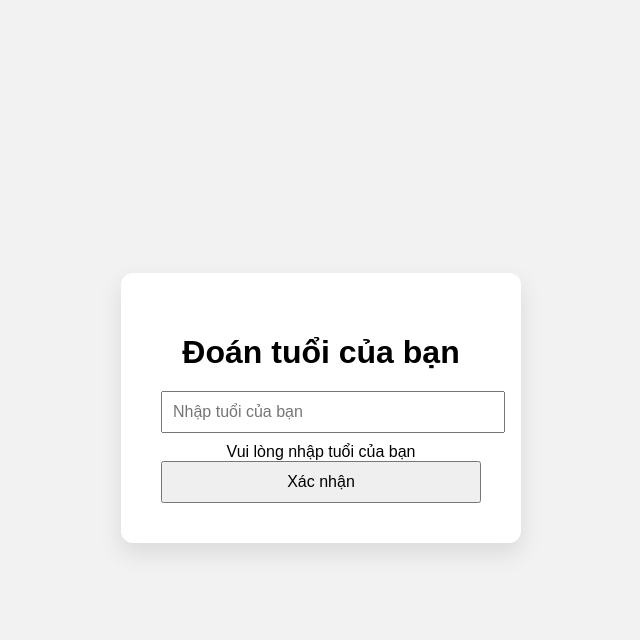
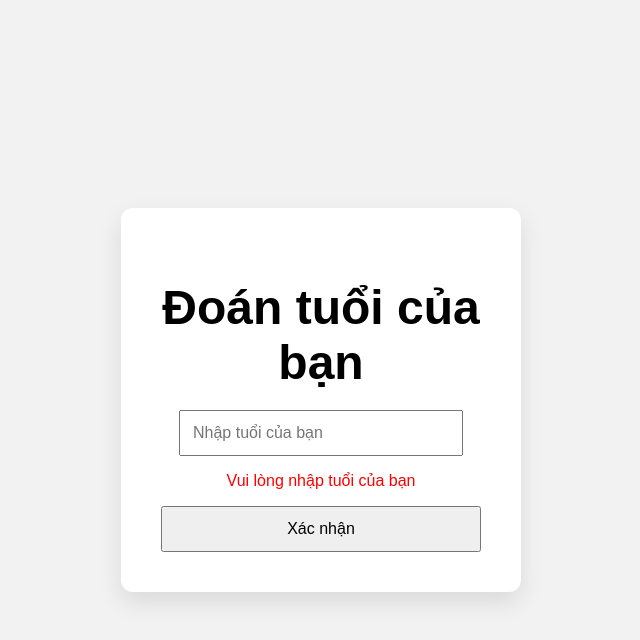
Before and after one commit to hoangphong280907-cyber/doan-tuoi-cua-ban, a plain HTML site: page index.html in a window 1280 px wide. Both pictures are taken after a click on the button "Xác nhận". Shown: the whole page, without its empty margins (319-959 px from the left). Drawn offline with Linux system fonts and the light colour scheme.

Commit message:
Add files via upload

```diff
--- a/index.html
+++ b/index.html
@@ -2,6 +2,8 @@
 <html>
 <head>
     <meta charset="UTF-8">
+    <meta name="viewpoint"
+    content="width=device-width, initial-scale=1.0">
     <title>Đoán tuổi của bạn</title>
     <style>
         body {
@@ -9,6 +11,9 @@
             display: flex;
             justify-content: center;
             align-items: center;
+            text-align: center;
+            margin: 0;
+            flex-direction: column;
             height: 100vh;
             background: #f2f2f2;
         }
@@ -23,19 +28,19 @@
         }
 
         h1 {
-            font-size: 32px;
+            font-size: clamp(28px, 6vw, 48px);
             margin-bottom: 20px;
         }
 
         input {
-        padding: 10px;
-        width: 100%;
+        padding: 12px;
+        width: 80%;
         font-size: 16px;
-        margin-bottom: 10px;
+        max-width: 300px;
     }
 
         button {
-        padding: 10px;
+        padding: 12px 20px;
         width: 100%;
         font-size: 16px;
         cursor: pointer;
@@ -67,12 +72,12 @@
 <div class="container">
     <h1>Đoán tuổi của bạn</h1>
 
-    <input tyoe="number" id="ageInput" placeholder="Nhập tuổi của bạn">
-    <div class="error" id="error">Vui lòng nhập tuổi của bạn</div>
+    <input id="age" type="number" placeholder="Nhập tuổi của bạn" min="1" max="100">
+    <p id="error" style="color: red;">Vui lòng nhập tuổi của bạn</p>
 
     <button onclick="submitAge()">Xác nhận</button>
 
-    <div class="loading" id="loading">
+    <div id="loading" style="display: none;">
         <p>Đang phân tích...</p>
         <progress id="bar" value="0" max="100"></progress>
     </div>
@@ -82,11 +87,19 @@
 
 <script>
 function submitAge() {
-    const age = document.getElementById("ageInput").value;
+    const ageInput = document.getElementById("age");
     const error = document.getElementById("error");
+    const result = document.getElementById("result");
+    const loading = document.getElementById("loading");
+
+    const age = ageInput.value.trim();
+
+    error.innerHTML = "";
+    result.innerHTML = "";
+    loading.style.display = "none";
 
     if (age === "") {
-        error.style.display = "block";
+        error.innerHTML = "Vui lòng nhập tuổi của bạn";
         return;
     }
 
```
